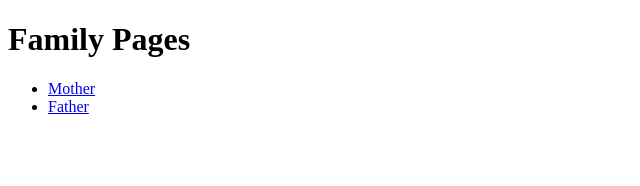
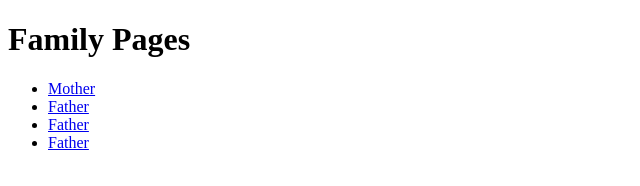
Before and after one commit to wadevlaah/ChristmasFamily, a plain HTML site: page index.html in a window 1280 px wide. Shown: the whole page, without its empty margins (0-640 px from the left). Drawn offline with Linux system fonts and the light colour scheme.

Commit message:
Update index.html

```diff
--- a/index.html
+++ b/index.html
@@ -5,6 +5,8 @@
     <ul>
       <li><a href="Mother.html">Mother</a></li>
       <li><a href="Father.html">Father</a></li>
+      <li><a href="Father.html">Father</a></li>
+      <li><a href="Father.html">Father</a></li>
     </ul>
   </body>
 </html>
```
